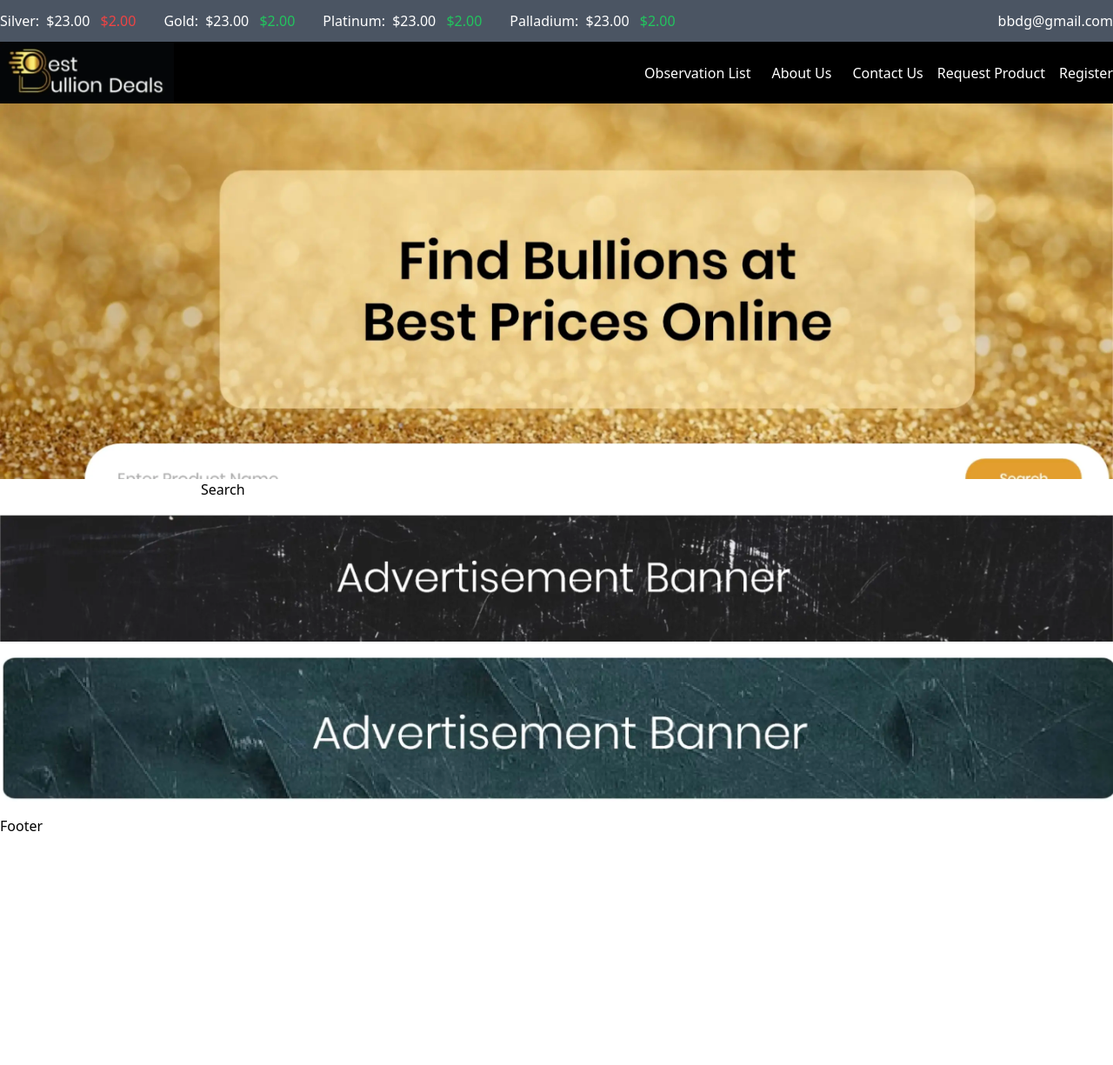
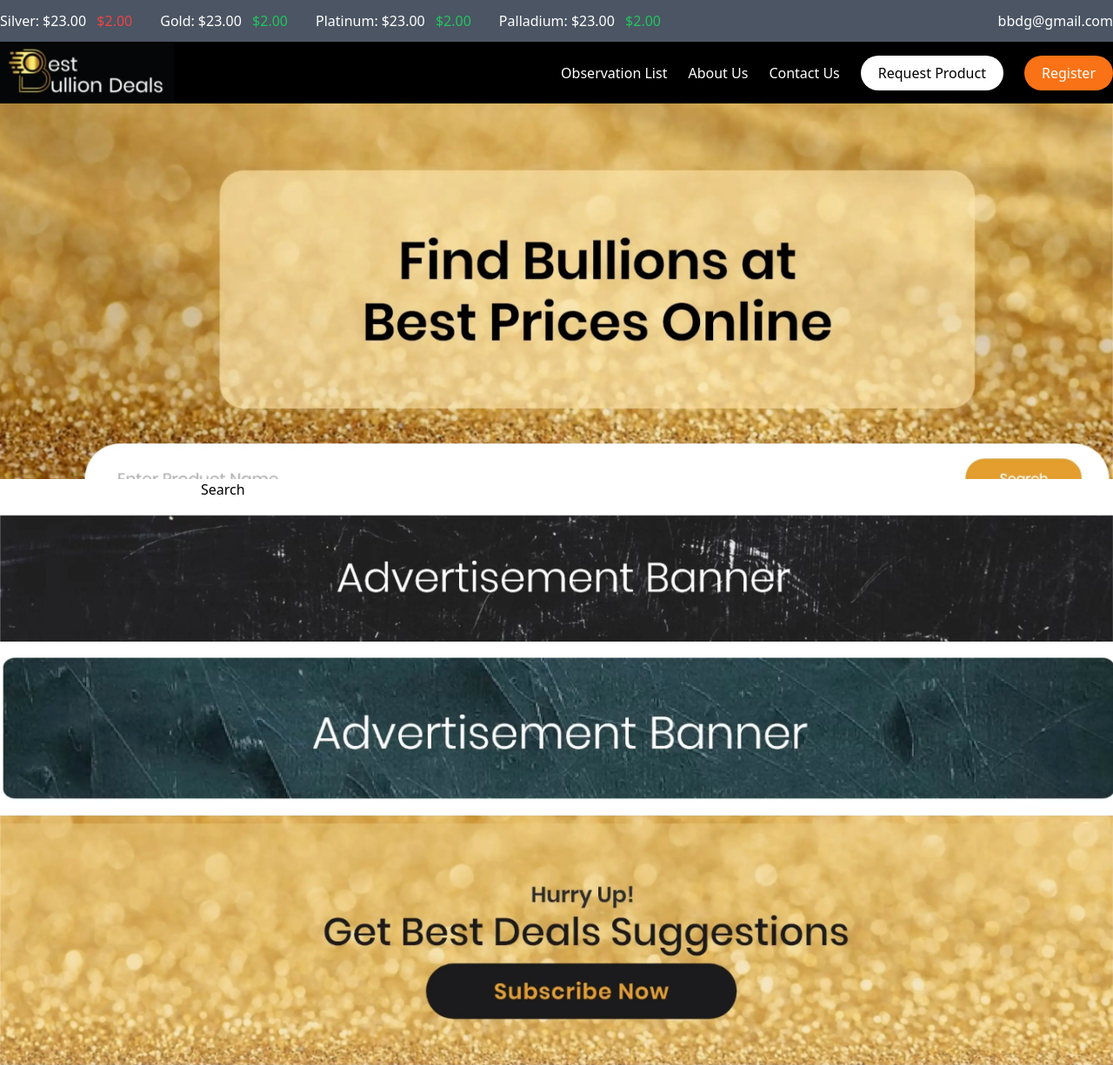
Before and after one commit to BisiDavi/bbdeals, a Next.js app: page / in a window 1280 px wide. Shown: the whole page at 87% size. Before the commit the page ends 962 px from the top, so only its background shows below. Built offline with nearby package versions, Linux system fonts and the light colour scheme.

Commit message:
header updated

```diff
--- a/components/Footer.tsx
+++ b/components/Footer.tsx
@@ -1,5 +1,15 @@
+import Image from "next/image";
+
 export default function Footer() {
   return (
-    <footer>Footer</footer>
-  )
+    <footer className="w-full">
+      <Image
+        src="/footer-banner.webp"
+        height={400}
+        width={1440}
+        alt="footer banner"
+        className="footerBanner"
+      />
+    </footer>
+  );
 }
--- a/components/Nav.tsx
+++ b/components/Nav.tsx
@@ -9,16 +9,22 @@ export default function Nav() {
     <nav className="w-full bg-black">
       <div className="container flex mx-auto justify-between items-center">
         <Logo />
-        <div className="group text-white flex space-x-4">
+        <div className="group text-white flex items-center space-x-6">
           <ul className="space-x-6 flex">
             {menuContent.map((item) => (
-              <li key={item.menu}>
+              <li key={item.menu} className="hover:text-red-500">
                 {item.link && <Link href={item.link}>{item.menu}</Link>}
               </li>
             ))}
           </ul>
-          <Button text="Request Product" />
-          <Button text="Register" />
+          <Button
+            text="Request Product"
+            className="bg-white text-black px-5 py-2 rounded-full hover:opacity-80"
+          />
+          <Button
+            text="Register"
+            className="bg-orange-500 text-white px-5 py-2 rounded-full hover:opacity-80"
+          />
         </div>
       </div>
     </nav>
--- a/components/TopHeader.tsx
+++ b/components/TopHeader.tsx
@@ -10,7 +10,7 @@ export default function TopHeader() {
               item.type === "down" ? "text-red-500" : "text-green-500";
             return (
               <li key={item.element}>
-                {item.element}: <span className="ml-1 mr-2">{item.price}</span>{" "}
+                {item.element}:<span className="ml-1 mr-2">{item.price}</span>{" "}
                 <span className={elementColor}>{item.diff}</span>
               </li>
             );
```
